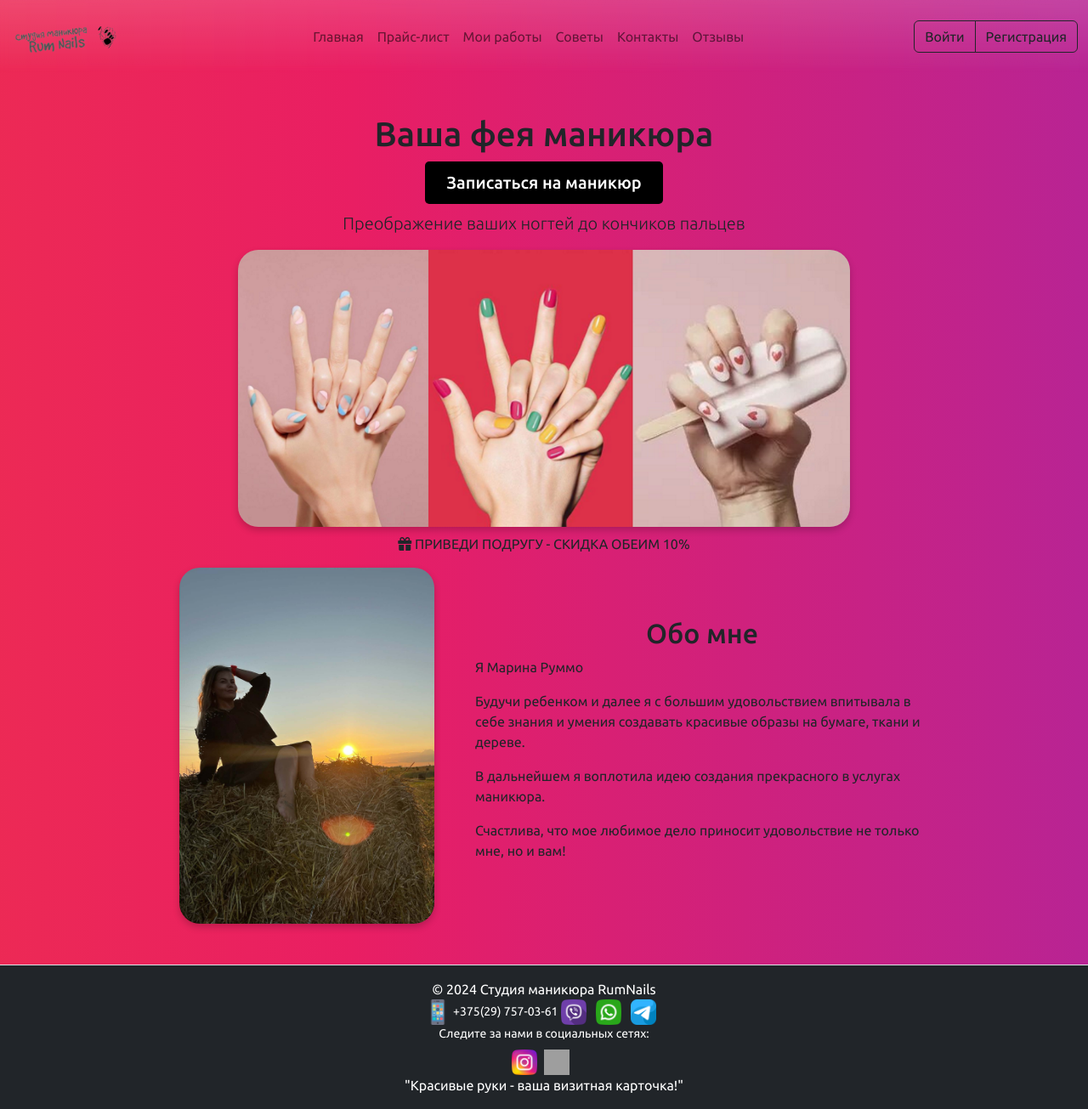
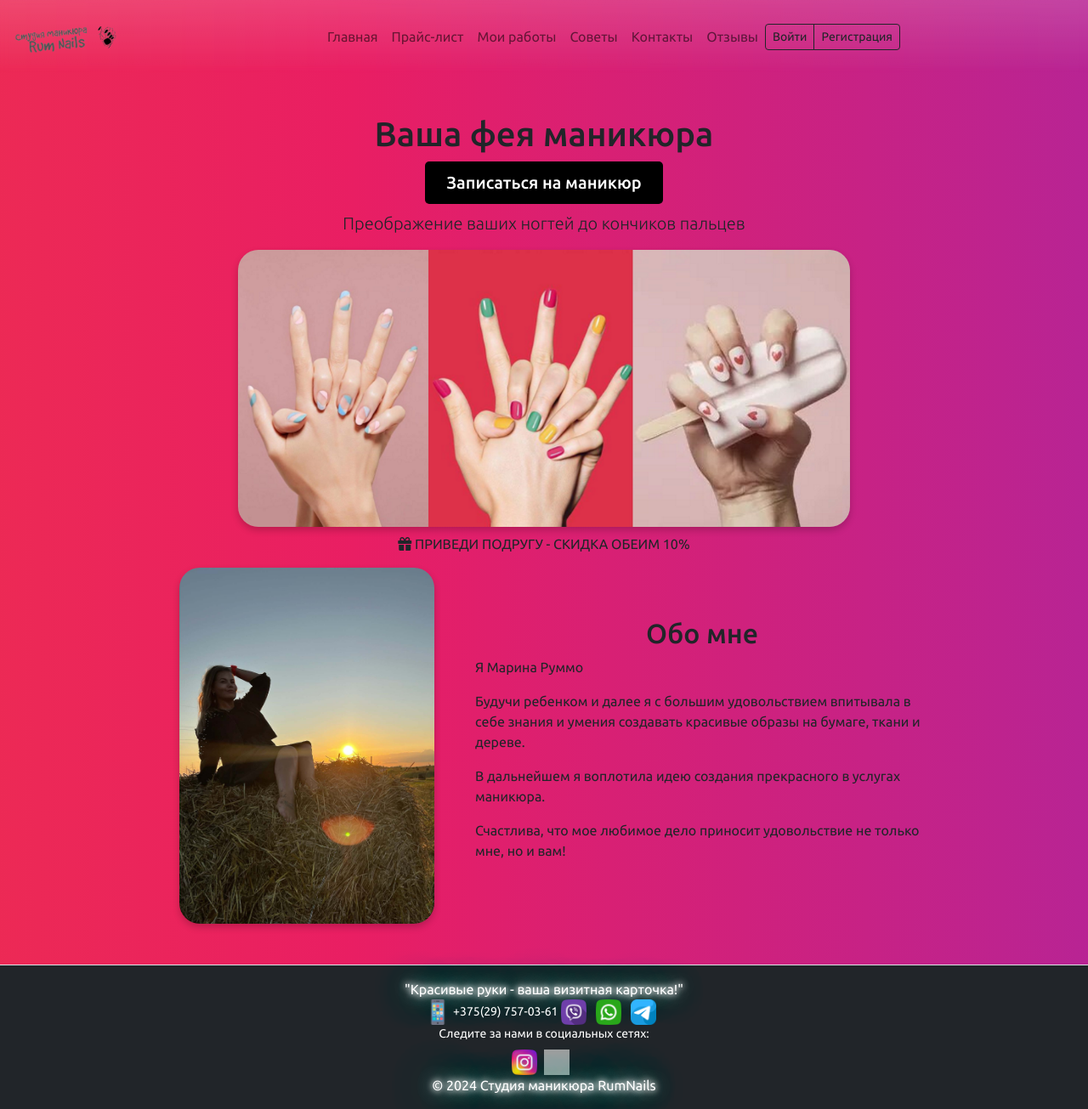
Before and after one commit to valerashankorenko/nails_studio, a Django app: page / in a window 1280 px wide. Shown: the whole page at 85% size. Run offline with Django 4.2, Linux system fonts and the light colour scheme; some libraries are stand-ins or nearby versions; grey boxes are pictures that could not be loaded.

Commit message:
Правки HTML

```diff
--- a/static_dev/css/styles.css
+++ b/static_dev/css/styles.css
@@ -18,6 +18,7 @@ main {
     flex: 1; /* Позволяет основному контенту занимать все доступное пространство */
 }
 
+/* Footer */
 footer {
     width: 100%; /* Футер занимает всю ширину экрана */
     background-color: #343a40; /* Цвет фона футера */
@@ -25,6 +26,19 @@ footer {
     text-align: center; /* Выравнивание текста по центру */
     padding: 1rem; /* Отступы вокруг текста */
     margin-top: auto; /* Позволяет футеру оставаться внизу страницы */
+}
+
+.neon-text {
+  color: #fff;
+  text-shadow:
+    0 0 7px #fff,
+    0 0 10px #fff,
+    0 0 21px #fff,
+    0 0 42px #0fa,
+    0 0 82px #0fa,
+    0 0 92px #0fa,
+    0 0 102px #0fa,
+    0 0 151px #0fa;
 }
 
 img {
--- a/templates/includes/footer.html
+++ b/templates/includes/footer.html
@@ -1,7 +1,7 @@
 {% load static %}
 <footer class="border-top text-center py-3 bg-dark text-white">
   <div class="container">
-    <p class="mb-0">© 2024 Студия маникюра RumNails</p>
+    <p class="mb-0 neon-text">"Красивые руки - ваша визитная карточка!"</p>
     <p class="mb-0 small"><img class="contact-icon phone-icon" src="{% static 'img/icons/phone.png' %}" alt="Phone">
         +375(29) 757-03-61
         <a href="#" class="contact-link"><img class="contact-icon" src="{% static 'img/icons/viber.png' %}" alt="Viber"></a>
@@ -17,6 +17,6 @@
         <img class="contact-icon" src="{% static 'img/icons/vk.png' %}" alt="VK">
       </a>
     </div>
-      <p class="mb-0 ">"Красивые руки - ваша визитная карточка!"
+    <p class="mb-0 neon-text">© 2024 Студия маникюра RumNails</p>
   </div>
 </footer>
--- a/templates/includes/header.html
+++ b/templates/includes/header.html
@@ -31,27 +31,26 @@
             <a class="nav-link" href="{% url 'reviews:review' %}">Отзывы</a>
           </li>
         </ul>
-      </div>
-
           {% if user.is_authenticated %}
                 <div class="btn-group" role="group" aria-label="Basic outlined example">
-          <button type="button" class="btn btn-outline-dark">
+                    <button type="button" class="btn btn-sm btn-outline-dark">
                         <a class="text-decoration-none text-reset" href="{% url 'users:profile' user.username %}">Личный кабинет</a>
                     </button>
-          <button type="button" class="btn btn-outline-dark">
+                    <button type="button" class="btn btn-sm btn-outline-dark">
                         <a class="text-decoration-none text-reset" href="{% url 'logout' %}">Выйти</a>
                     </button>
                 </div>
             {% else %}
                 <div class="btn-group" role="group" aria-label="Basic outlined example">
-          <button type="button" class="btn btn-outline-dark">
+                    <button type="button" class="btn btn-sm btn-outline-dark">
                         <a class="text-decoration-none text-reset" href="{% url 'login' %}">Войти</a>
                     </button>
-          <button type="button" class="btn btn-outline-dark">
+                    <button type="button" class="btn btn-sm btn-outline-dark">
                         <a class="text-decoration-none text-reset" href="{% url 'users:registration' %}">Регистрация</a>
                     </button>
                 </div>
             {% endif %}
       </div>
+    </div>
   </nav>
 </header>
```
Also changed, not shown: 1 other file. Lines whose indentation alone changed are shown as unchanged.
